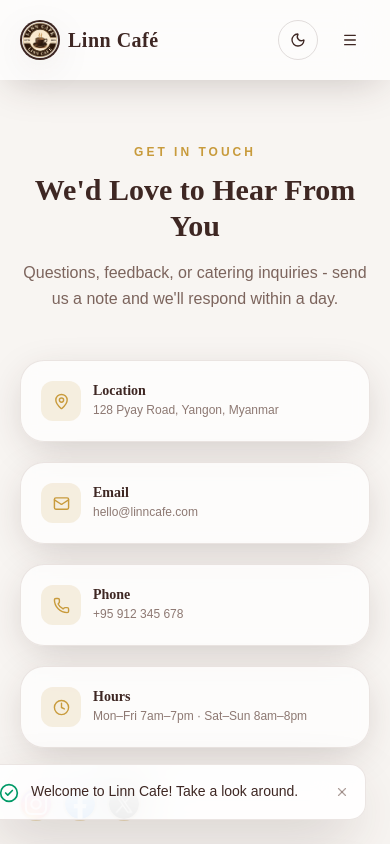
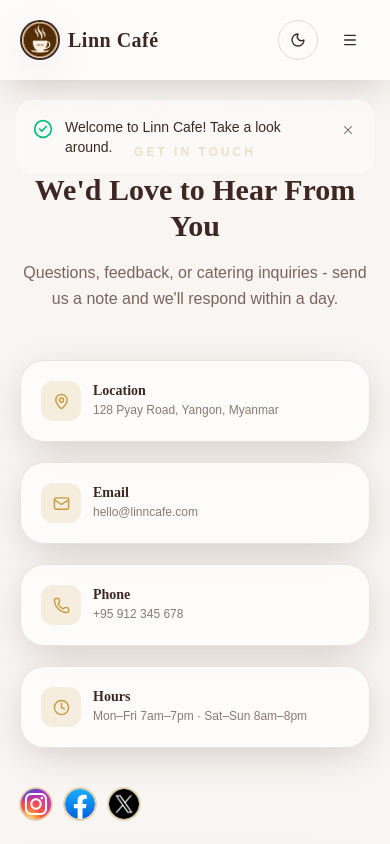
Before and after one commit to coffeeespresso343/linn-cafe, a React (Vite) app: page /contact in a window 390 px wide. Shown: the top 844 px of the page. Built offline with nearby package versions, Linux system fonts and the light colour scheme.

Commit message:
Use localstorage for theme, sessionstorage for toast context

```diff
--- a/src/App.jsx
+++ b/src/App.jsx
@@ -120,13 +120,17 @@ function App() {
   useEffect(() => {
     if (isLoading) return;
 
+    if (sessionStorage.getItem("linn-cafe-toast-shown")) return;
+
     if (hasVisited) {
       showToast("Welcome back! Good to see you again \u2615", "info");
     } else {
       showToast("Welcome to Linn Cafe! Take a look around.", "success");
       setHasVisited(true);
     }
-  }, [isLoading]);
+
+    sessionStorage.setItem("linn-cafe-toast-shown", "true");
+  }, [isLoading, hasVisited, setHasVisited, showToast]);
 
   return (
     <>
--- a/src/components/Footer.jsx
+++ b/src/components/Footer.jsx
@@ -115,7 +115,8 @@ const Footer = () => {
         <div className="mt-14 flex flex-col items-center justify-between gap-4 border-t border-cream/10 pt-8 text-center font-body text-xs text-latte/50 sm:flex-row sm:text-left">
           <p>Crafted with care for coffee people, everywhere.</p>
           <p>
-            &copy; {new Date().getFullYear()} Linn Cafe. All rights reserved.
+            &copy; {new Date().getFullYear()} Linn Caf&eacute;. All rights
+            reserved.
           </p>
 
           <div className="flex  flex-col gap-2 items-center">
--- a/src/components/LoadingScreen.jsx
+++ b/src/components/LoadingScreen.jsx
@@ -28,13 +28,13 @@ const LoadingScreen = () => {
         </div>
       </div>
       <motion.p className="mt-6 font-display text-xl tracking-wide text-cream">
-        Linn Cafe
+        Linn Caf&eacute;
       </motion.p>
       <motion.p
         initial={{ opacity: 0 }}
         animate={{ opacity: 1 }}
         transition={{ delay: 0.6, duration: 0.6 }}
-        className="mt-1 font-body text-xs uppercase tracking-[0.3rem] text-latte/70"
+        className="mt-2 font-body text-xs uppercase tracking-[0.3rem] text-latte/70"
       >
         Brewing your experience
       </motion.p>
--- a/src/context/ToastContext.jsx
+++ b/src/context/ToastContext.jsx
@@ -28,7 +28,7 @@ export function ToastProvider({ children }) {
   return (
     <ToastContext.Provider value={{ showToast }}>
       {children}
-      <div className="pointer-events-none fixed bottom-6 right-6 z-100 flex w-full max-w-sm flex-col gap-3">
+      <div className="pointer-events-none fixed top-25 right-4 z-100 flex w-[calc(100%-2rem)] max-w-sm sm:top-27 sm:right-6 sm:w-full flex-col gap-3">
         <AnimatePresence>
           {toasts.map((toast) => {
             const Icon = ICONS[toast.type] || Info;
@@ -49,27 +49,27 @@ export function ToastProvider({ children }) {
                   stiffness: 260,
                   damping: 22,
                 }}
-                className="pointer-events-auto flex items-start gap-3 rounded-2xl border border-latte/50 bg-white/90 p-4 pr-3 shadow-soft-lg backdrop-blur-xl dark:border-white/10 dark:bg-espresso/90"
+                className="pointer-events-auto flex items-start gap-3 rounded-2xl border border-white/15 bg-white/50 p-4 pr-3 shadow-[0_12px_40px_rbga(0,0,0,0.12)] backdrop-blur-3xl ring-1 ring-white/20 dark:border-white/10 dark:bg-espresso/45 dark:ring-white/10"
               >
                 <Icon
                   size={20}
                   className={
                     toast.type === "success"
-                      ? "mt-0.5 shrink-0 text-emerald-600"
+                      ? "mt-0.5 shrink-0 text-emerald-500"
                       : toast.type === "error"
-                        ? "mt-0.5 shrink-0 text-red-500"
-                        : "mt-0.5 shrink-0 text-gold"
+                        ? "mt-0.5 shrink-0 text-rose-500"
+                        : "mt-0.5 shrink-0 text-amber-500"
                   }
                 />
-                <p className="font-body text-sm text-espresso dark:text-cream">
+                <p className="flex-1 font-body text-sm leading-5 text-espresso dark:text-cream">
                   {toast.message}
                 </p>
                 <button
                   onClick={() => removeToast(toast.id)}
-                  className="ml-auto shrink-0 rounded-full p-1 text-coffee/50 transition hover:bg-latte/40 hover:text-espresso dark:text-latte/50 dark:hover:bg-white/10 dark:hover:text-cream"
+                  className="ml-auto shrink-0 rounded-full p-1.5 text-coffee/60 transition-all duration-200 hover:bg-white/30 hover:text-espresso dark:text-latte/60 dark:hover:bg-latte/10 dark:hover:text-white"
                   aria-label="Dismiss notification"
                 >
-                  <X size={14} />
+                  <X size={14} strokeWidth={2} />
                 </button>
               </motion.div>
             );
--- a/src/pages/About.jsx
+++ b/src/pages/About.jsx
@@ -199,7 +199,7 @@ const About = () => {
           <SectionTitle
             light
             eyebrow="By the Numbers"
-            title="Linn Cafe in Numbers"
+            title="Linn Caf&eacute; in Numbers"
           />
           <div className="grid grid-cols-2 gap-8 sm:grid-cols-4">
             {stats.map((s, i) => (
--- a/src/pages/Gallery.jsx
+++ b/src/pages/Gallery.jsx
@@ -32,7 +32,7 @@ const Gallery = () => {
               onClick={() => setActiveFilter(filter)}
               className={`rounded-full border px-5 py-2 font-body text-xs font-medium uppercase tracking-wide translate-all duration-300 sm:text-sm ${
                 activeFilter === filter
-                  ? "border-gold  bg-gold text-espresso shadow-soft"
+                  ? "border-espresso dark:border-gold bg-espresso dark:bg-gold text-cream dark:text-espresso-dark shadow-soft"
                   : "border-latte text-coffee/70 hover:border-gold hover:text-gold dark:border-white/15 dark:text-latte/70"
               }`}
             >
```
Also changed, not shown: public/favicon.svg, src/assets/logo.png.
